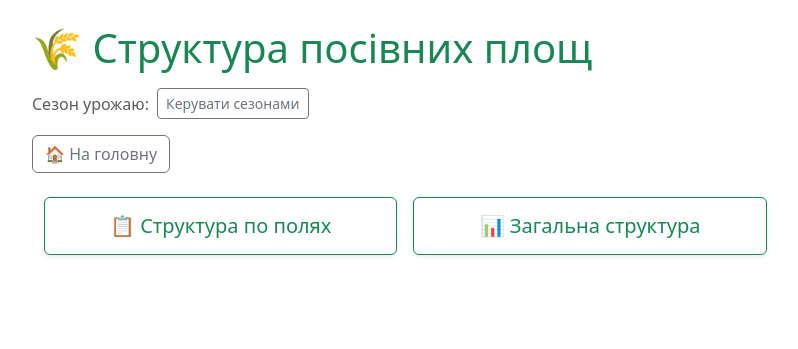
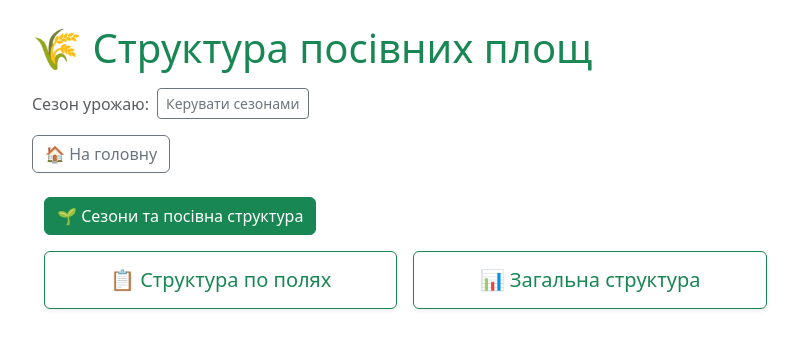
Before and after one commit to maksymvasylyna/agro_erp, a Flask app: page /structure in a window 1280 px wide. Shown: the top 349 px of the page, without its empty margins (50-848 px from the left). Run offline with Flask 3, Linux system fonts and the light colour scheme; some libraries are stand-ins or nearby versions.

Commit message:
feat(seasons): register seasonal routes and global harvest-year selector

```diff
--- a/modules/structure/templates/structure/index.html
+++ b/modules/structure/templates/structure/index.html
@@ -9,6 +9,7 @@
 </div>
 
 <div class="container mt-4">
+  <div class="mb-3"><a class="btn btn-success" href="{{ url_for('seasonal.index') }}">🌱 Сезони та посівна структура</a></div>
   <div class="row g-3">
     <div class="col-md-4">
       <a href="{{ url_for('fields_structure.index') }}" class="text-decoration-none">
```
